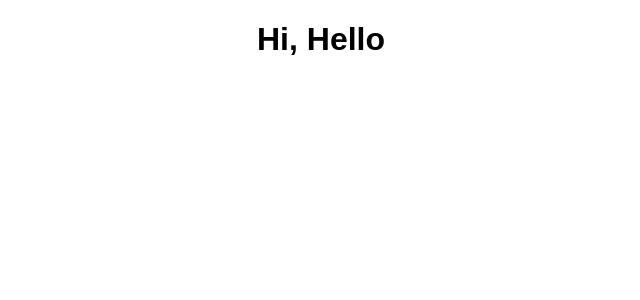
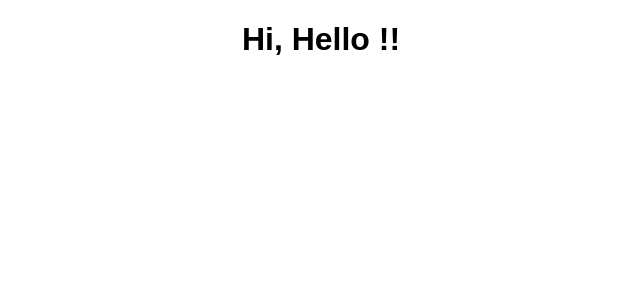
Before and after one commit to hzbyun/react-practice, a React (Create React App) app: page / in a window 1280 px wide. Shown: the top 300 px of the page, without its empty margins (319-959 px from the left). Built offline with nearby package versions, Linux system fonts and the light colour scheme.

Commit message:
why we need jsx

```diff
--- a/src/App.js
+++ b/src/App.js
@@ -3,11 +3,21 @@ import './App.css';
 
 class App extends Component {
   render() {
-    return (
-      <div className="App">
-        <h1>Hi, Hello</h1>
-      </div>
-    );
+    // return (
+    //   <div className="App">
+    //     <h1>Hi, Hello</h1>
+    //   </div>
+    // );
+
+    // ^
+    // |
+    // |
+    // the code below is same as above. Cumbersome to write.. This is why
+    // jsx (above) is really needed and helps us.
+    return React.createElement(
+      'div',
+      {className: 'App'},
+    React.createElement('h1', null, 'Hi, Hello !!'));
   }
 }
 
```
